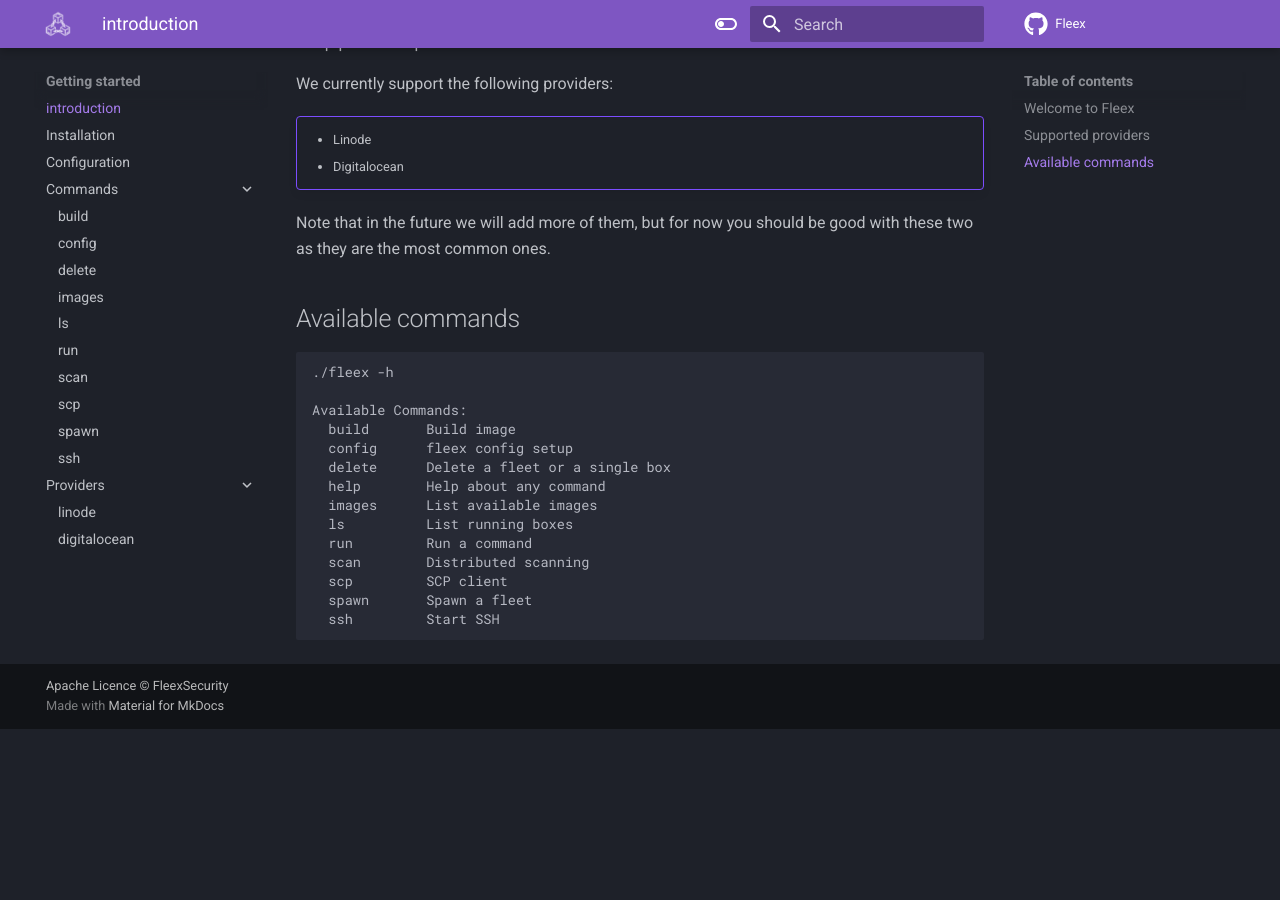
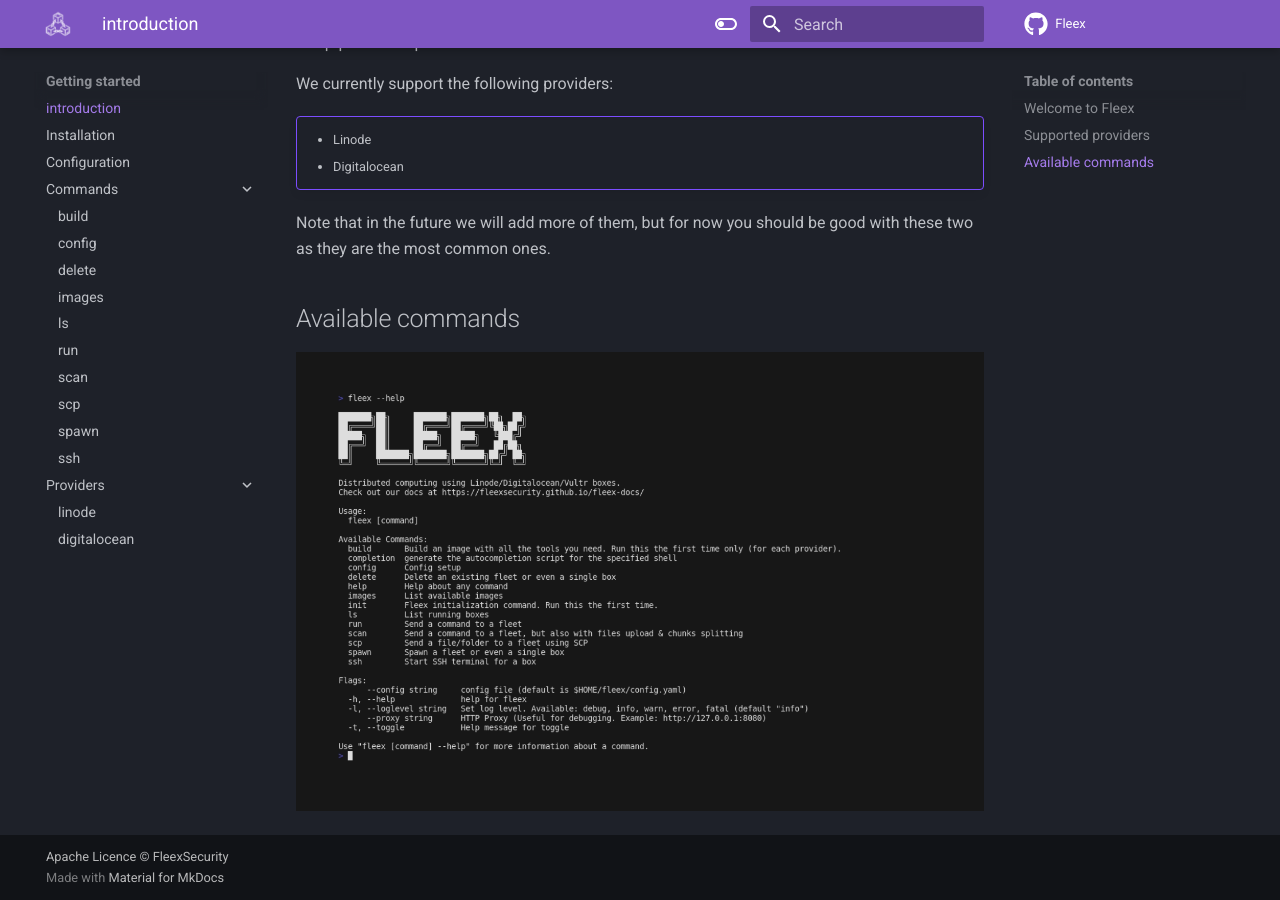
Before and after one commit to FleexSecurity/fleex-docs, an MkDocs documentation site: the page built from docs/index.md, in a window 1280 px wide and 900 px high, scrolled down 647 px. Built offline with MkDocs 1.6.1 and Material for MkDocs 9.7.7, drawn with Linux system fonts in a browser that asks for light colours; comment, search, counter and statistics services are not loaded; before the commit the page ends 1376 px from its top, so only the background shows below that.

Commit message:
fleex intro gif

````diff
--- a/docs/index.md
+++ b/docs/index.md
@@ -20,19 +20,5 @@
 
 
 ## Available commands
-```
-./fleex -h
 
-Available Commands:
-  build       Build image
-  config      fleex config setup
-  delete      Delete a fleet or a single box
-  help        Help about any command
-  images      List available images
-  ls          List running boxes
-  run         Run a command
-  scan        Distributed scanning
-  scp         SCP client
-  spawn       Spawn a fleet
-  ssh         Start SSH
-```
+![Fleex help](gif/fleex_intro.gif){ align=center }
````
Also changed, not shown: docs/gif/fleex_intro.gif (added).
